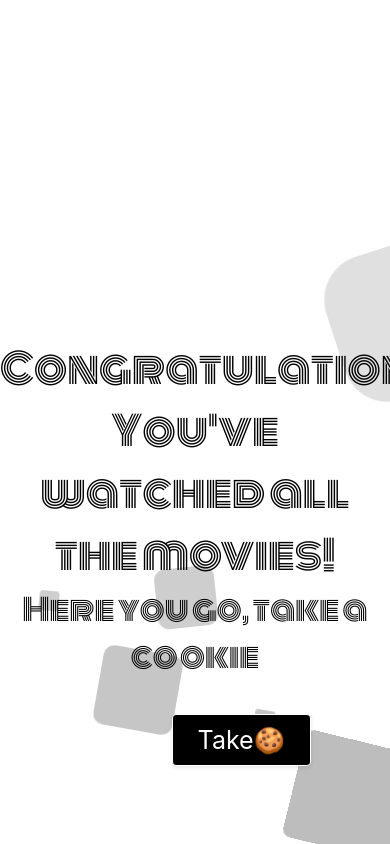
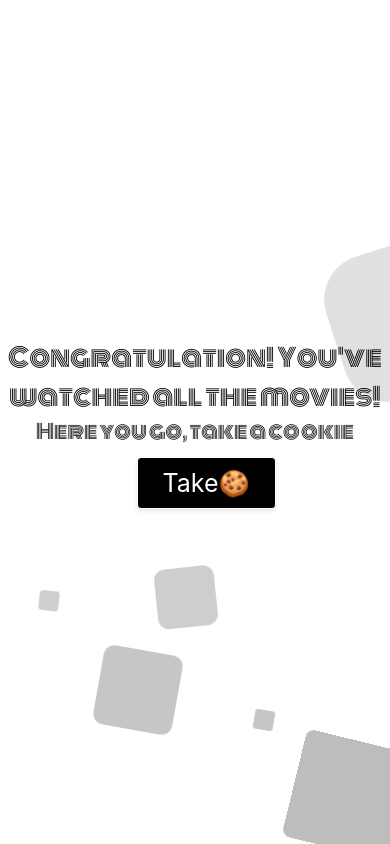
Before and after one commit to asya982/CS50_Final_project, a Flask app: template templates/congrats.html in a window 390 px wide; the page is wider, and only the part inside the window is pictured. Run offline with Flask 2, Linux system fonts and the light colour scheme; the template is opened without the code that fills it, so the values that code supplies are empty; some libraries are stand-ins or nearby versions.

Commit message:
test congrats on phone

```diff
--- a/templates/congrats.html
+++ b/templates/congrats.html
@@ -217,7 +217,16 @@
 
         }
     </style>
-
+        <script>
+            document.addEventListener("DOMContentLoaded", function(event) {
+                let width = (window.innerWidth > 0) ? window.innerWidth : screen.width;
+                if (width < 800) {
+                  document.getElementById("header1").style.fontSize = "25px";
+                  document.getElementById("header2").style.fontSize = "20px";
+                  document.querySelector("button").style.left = "35%";
+                }
+            });
+          </script>
 
     <div class="area">
         <ul class="circles">
@@ -234,9 +243,11 @@
         </ul>
     </div>
     <div class="context container-fluid">
-        <h1 style="font-weight:normal">Congratulation! You've watched all the movies!</h1>
-        <h5 style="font-weight: normal">Here you go, take a cookie</h5>
-        <a href="/"><button class="button-37" type="button">Take🍪</button></a>
+        <h1 id="header1" style="font-weight:normal">Congratulation! You've watched all the movies!</h1>
+        <h5 id="header2" style="font-weight: normal">Here you go, take a cookie</h5>
+        <div id="takeCookieButton">
+            <a href="/"><button class="button-37" type="button">Take🍪</button></a>
+        </div>
     </div>
 </body>
 
```
Also changed, not shown: movie4night.db, 1 other file.
